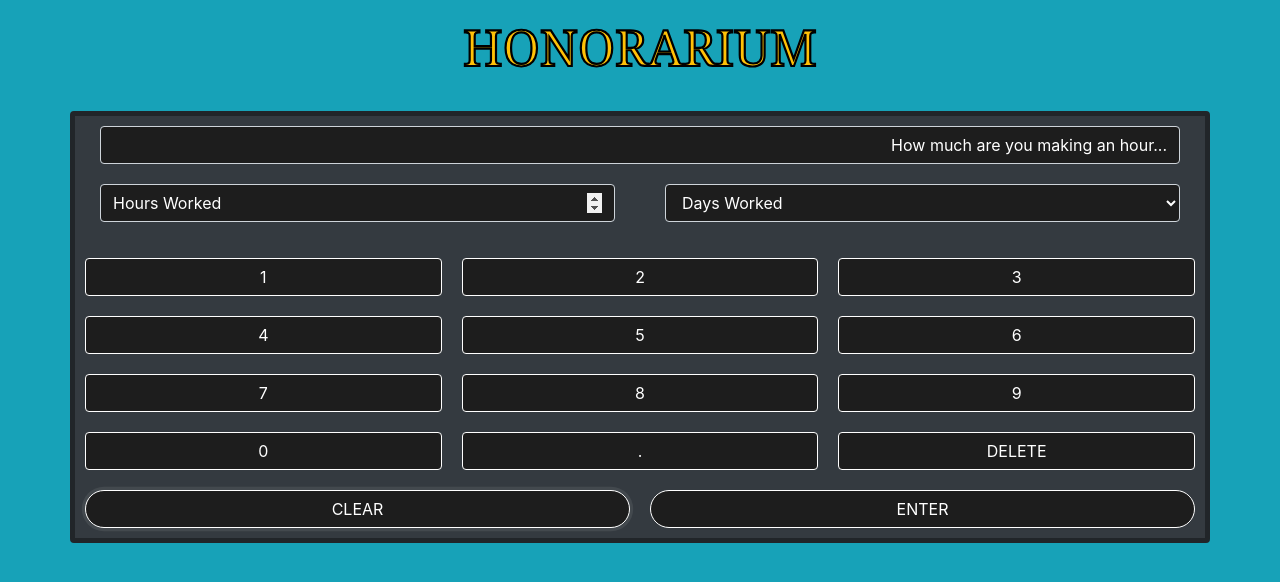
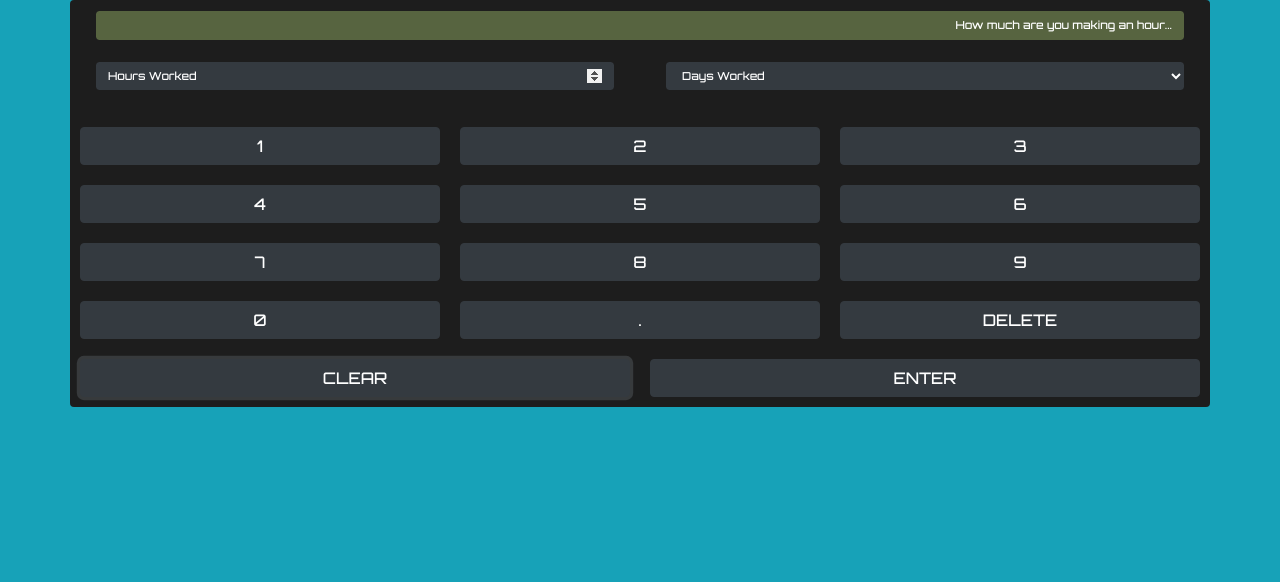
Before and after one commit to arjayjean/Honorarium, a plain HTML site: page index.html in a window 1280 px wide. Both pictures are taken after a click on the button "CLEAR". Drawn offline with nearby package versions, Linux system fonts and the light colour scheme.

Commit message:
Added final touches to the app. Made corrections to the salary(), clr(), monthPay(), and insert() functions and added the "filled" to the calculate object.

```diff
--- a/index.html
+++ b/index.html
@@ -10,24 +10,14 @@
       crossorigin="anonymous"
     />
     <link rel="stylesheet" href="style.css">
+    <link rel="preconnect" href="https://fonts.gstatic.com">
+<link href="https://fonts.googleapis.com/css2?family=Orbitron:wght@500&display=swap" rel="stylesheet">
     <title>Honorarium: Salary Calculator</title>
   </head>
   <body class="bg-info">
 
-    <!-- TITLE -->
-      <div class="container container-sm container-md container-lg container-xl">
-        <div class="row">
-          <div class="col">
-            <p class="text-warning text-center" id="name">HONORARIUM</p>
-          </div>
-        </div>
-      </div>
-      <!-- TITLE -->
-
-
-
       <!-- CALCULATOR START -->
-        <div class="bg-dark container container-sm container-md container-lg container-xl rounded" id="border-color">
+        <div class="rounded container container-sm container-md container-lg container-xl" id="cal-bg">
 
 
           <!-- User will be able to figure out a yearly salary by entering how  -->
@@ -50,14 +40,14 @@
             <div class="col">
               <form>
                 <div>
-                  <input type="number" class="form-control text-white" id="inputHours" placeholder="Hours Worked " min="1" max="24" onchange="showHours()" required>
+                  <input type="number" class="bg-dark form-control text-white" id="inputHours" placeholder="Hours Worked " min="1" max="24" onchange="showHours()" required>
                 </div>
               </form>
             </div>
             <div class="col">
               <form>
                 <div class="form-group">
-                  <select id="inputDays" class="form-control text-white" onchange="showDays()">
+                  <select id="inputDays" class="bg-dark form-control text-white" onchange="showDays()">
                     <option selected disabled>Days Worked</option>
                     <option value="1">1</option>
                     <option value="2">2</option>
@@ -78,30 +68,30 @@
           <!-- User will be able to click a number to input a salary  -->
           <!-- Start of Buttns -->
           <div class="row">
-            <input type="button" class="cal-btn input col btn btn-dark text-center border border-white" value="1" onclick="insert(1)"></input>
-            <input type="button" class="cal-btn input col btn btn-dark text-center border border-white" value="2" onclick="insert(2)"></input>
-            <input type="button" class="cal-btn input col btn btn-dark text-center border border-white" value="3" onclick="insert(3)"></input>
+            <input type="button" class="bg-dark cal-btn input col btn btn-dark text-center" value="1" onclick="insert(1)"></input>
+            <input type="button" class="bg-dark cal-btn input col btn btn-dark text-center" value="2" onclick="insert(2)"></input>
+            <input type="button" class="bg-dark cal-btn input col btn btn-dark text-center" value="3" onclick="insert(3)"></input>
           </div>
           <div class="row">
-            <input type="button" class="cal-btn input col btn btn-dark text-center border border-white" value="4" onclick="insert(4)"></input>
-            <input type="button" class="cal-btn input input col btn btn-dark text-center border border-white" value="5" onclick="insert(5)"></input>
-            <input type="button" class="cal-btn input col btn btn-dark text-center border border-white" value="6" onclick="insert(6)"></input>
+            <input type="button" class="bg-dark cal-btn input col btn btn-dark text-center" value="4" onclick="insert(4)"></input>
+            <input type="button" class="bg-dark cal-btn input input col btn btn-dark text-center" value="5" onclick="insert(5)"></input>
+            <input type="button" class="bg-dark cal-btn input col btn btn-dark text-center" value="6" onclick="insert(6)"></input>
           </div>
           <div class="row">
-            <input type="button" class="cal-btn input col btn btn-dark text-center border border-white" value="7" onclick="insert(7)"></input>
-            <input type="button" class="cal-btn input col btn btn-dark text-center border border-white" value="8" onclick="insert(8)"></input>
-            <input type="button" class="cal-btn input col btn btn-dark text-center border border-white" value="9" onclick="insert(9)"></input>
+            <input type="button" class="bg-dark cal-btn input col btn btn-dark text-center" value="7" onclick="insert(7)"></input>
+            <input type="button" class="bg-dark cal-btn input col btn btn-dark text-center" value="8" onclick="insert(8)"></input>
+            <input type="button" class="bg-dark cal-btn input col btn btn-dark text-center" value="9" onclick="insert(9)"></input>
           </div>
           <div class="row">
-            <input type="button" class="cal-btn input col btn btn-dark text-center border border-white"value="0" onclick="insert(0)"></input>
-            <input type="button" class="cal-btn input col btn btn-dark text-center border border-white"value="." onclick="insert('.')"></input>
-            <input type="button" class="cal-btn input col btn btn-dark text-center border border-white"value="DELETE" onclick="del()"></input>
+            <input type="button" class="bg-dark cal-btn input col btn btn-dark text-center"value="0" onclick="insert(0)"></input>
+            <input type="button" class="bg-dark cal-btn input col btn btn-dark text-center"value="." onclick="insert('.')"></input>
+            <input type="button" class="bg-dark cal-btn input col btn btn-dark text-center"value="DELETE" onclick="del()"></input>
           </div>
           <div class="row">
-            <input type="button" class="opt-btn input col btn btn-dark text-center border border-white rounded-pill" value="CLEAR" onclick="clear()" id="clear"></input>
-            <input type="button" class="opt-btn input col btn btn-dark text-center border border-white rounded-pill" value="ENTER" onsubmit="enter()" id="enter"></input>
+            <input type="button" class="bg-dark opt-btn input col btn btn-dark text-center" value="CLEAR" onclick="clr()" id="clear"></input>
+            <input type="button" class="bg-dark opt-btn input col btn btn-dark text-center" value="ENTER" onclick="salary()" id="enter"></input>
           </div>
-        <!-- End of Buttns -->
+        <!-- End of Buttons -->
 
       </div>
     <!-- CALCULATOR END -->
--- a/js/app.js
+++ b/js/app.js
@@ -4,25 +4,30 @@ let calculate = {
     days: [1, 2, 3, 4, 5, 6, 7],
     week: [],
     month: [],
-    salary: []
+    salary: [],
+    filled: false
 }
 //-------------------------------------------------------------------------------------------------------------------------------------------------------------
 //HOURLY PAY
 //Click the buttons available on the app to be able to type out your hourly pay.
-//All of the values will go to calculate.pay object
+//All of the values will go to calculate.pay
 function insert(num) {
 
     let $num = $('#inputOutput').val() + num;
 
-    $('#inputOutput').val($num)
+    if (calculate.filled == false) {
+        $('#inputOutput').val($num)
 
-    pay = calculate.pay;
-    pay.push(num);
+        pay = calculate.pay;
+        pay.push(num);
 
-    return num;
+        return num;
+    } else {
+        $('#inputOutput').val()
+    }
 };
 
-//This will take the calculate.pay object, join the values, and hold the hourly pay
+//This will take the calculate.pay indexes, join them as one, and hold the hourly pay
 function hourPay() {
     let payment = 0;
 
@@ -37,6 +42,7 @@ function hourPay() {
 
 //HOURS WORKED
 // Select how many hours a user worked
+// This allows the hours to be shown when selected
 function showHours() {
     let $hours = parseInt($('#inputHours').val());
 
@@ -49,13 +55,13 @@ function showHours() {
     return $hours;
 };
 
-
+// This function compares what you selected to the calculate.hours arrays and holds the hour(s) that was selected in the app
 function hoursWrk() {
     let hours = calculate.hours;
 
     for (i = 0; i < hours.length; i++) {
         if (showHours() === hours[i]) {
-            console.log(`Hours Worked: ${hours[i]}`);
+            console.log(`Hours Worked: ${hours[i]} hr(s)`);
             return hours[i];
         }
     }
@@ -82,12 +88,13 @@ function showDays() {
     return $days
 };
 
+// This function compares what you selected to the calculate.days arrays and holds the day(s) that was selected in the app
 function daysWrk() {
     let days = calculate.days;
 
     for (i = 0; i < days.length; i++) {
         if (showDays() === days[i]) {
-            console.log(`Days Worked: ${days[i]}`);
+            console.log(`Days Worked: ${days[i]} day(s)`);
             return days[i];
         }
     }
@@ -96,7 +103,7 @@ function daysWrk() {
 //-------------------------------------------------------------------------------------------------------------------------------------------------------------
 
 // WEEK HOURS
-// This takes both daysWrk() & hoursWrk() functions to be multiplied
+// This takes both daysWrk() & hoursWrk() functions to be multiplied and holds the amount of hours a user works a week
 function weekHours() {
     let week = calculate.week;
 
@@ -109,27 +116,35 @@ function weekHours() {
 //-------------------------------------------------------------------------------------------------------------------------------------------------------------
 
 // MONTHLY PAY
-// This takes both weekHours() & hourPay() functions to be multiplied
+// This takes both weekHours() & hourPay() functions to be multiplied and holds how much a user makes a month
 function monthPay() {
     let month = calculate.month;
 
     month.push((weekHours() * hourPay()) * 4);
 
-    console.log(`Monthly Pay: $${month}`)
+    console.log(`Monthly Pay: $${month.toLocaleString()}`)
     return month[0];
 };
 
 //-------------------------------------------------------------------------------------------------------------------------------------------------------------
 
-// SALARY
-// This takes monthPay() & multiplies it by 12
+// SALARY / ENTER BUTTON
+// This takes monthPay() & multiplies it by 12, holds how much a user makes a month, and displays it on the app.
 function salary() {
     let salary = calculate.salary;
 
     salary.push(monthPay() * 12);
 
-    console.log(`Salary: $${salary}`)
-    return salary[0];
+    for (i = 0; i <= salary.length; i++){
+        if (salary >= 1000) {
+
+        }
+    }
+
+    calculate.filled = true;
+
+    console.log(`Salary: $${salary.toLocaleString()}`)
+    return $('#inputOutput').val(`$${salary.toLocaleString()}`);
 };
 
 
@@ -143,20 +158,26 @@ function del() {
 
     let pay = calculate.pay;
     pay.pop();
-    console.log(pay);
 };
 
 
 //CLEAR BUTTON
 // Clears calculator of previous Salary
-function clear() {
-
+function clr() {
     let clr = $('#inputOutput').val();
-    $('#inputOutput').val(del.substring(0, del.length - 1));
+    $('#inputOutput').val('');
 
     let pay = calculate.pay;
-    pay.pop();
-    // let pay = calculate.pay;
-    // pay.pop();
-    // console.log(pay);
+    pay.splice(0, pay.length);
+
+    let salary = calculate.salary;
+    salary.splice(0, salary.length);
+
+    let week = calculate.week;
+    week.splice(0, week.length);
+
+    let month = calculate.month;
+    month.splice(0, month.length);
+
+    calculate.filled = false;
 };
--- a/style.css
+++ b/style.css
@@ -9,9 +9,8 @@
 }
 
 /* Calculator */
-#border-color {
-  border-style: solid;
-  border-width: 5px;
+#cal-bg {
+  background-color: rgb(29, 29, 29);
 }
 
 /* All the buttons & inputs */
@@ -24,6 +23,32 @@ input[type="number"]::-webkit-outer-spin-button {
 #inputHours,
 #inputDays {
   background-color: rgb(29, 29, 29);
+  border-color: rgb(29, 29, 29);
+  font-family: 'Orbitron', sans-serif;
+}
+
+@media screen (min-width: 300px) {
+  #inputOutput,
+  #inputHours,
+  #inputDays {
+    font-size: 15px;
+  }
+}
+
+@media screen and (min-width: 100px) {
+  #inputOutput,
+  #inputHours,
+  #inputDays {
+    font-size: 11px;
+  }
+}
+
+#inputOutput {
+  background-color: rgb(87, 100, 64);
+}
+
+input {
+  font-family: 'Orbitron', sans-serif;
 }
 
 .form-control::placeholder {
@@ -41,14 +66,13 @@ input[type="number"]::-webkit-outer-spin-button {
 
 .input:hover {
   color: gold;
-  background-color: rgb(7, 7, 57);
   transform: scale(1.06);
 }
 
 #clear:hover {
-  background-color: rgb(187, 0, 0);
+color: rgb(255, 0, 0);
 }
 
 #enter:hover {
-  background-color: rgb(0, 105, 0);
+color: rgb(0, 184, 0);
 }
```
